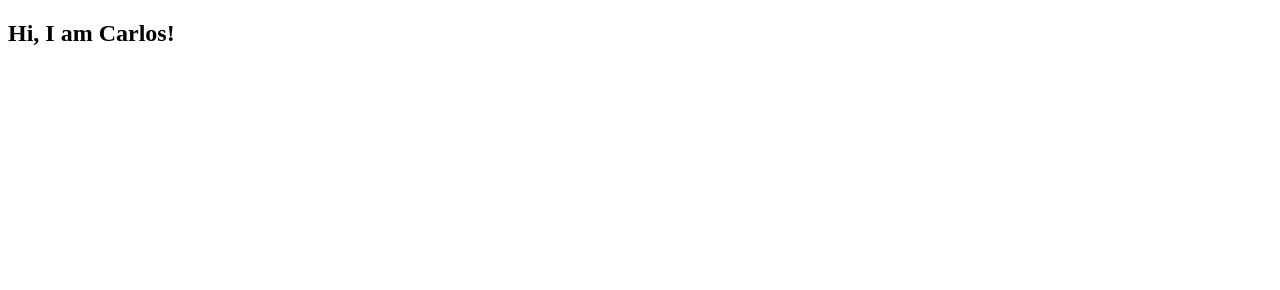
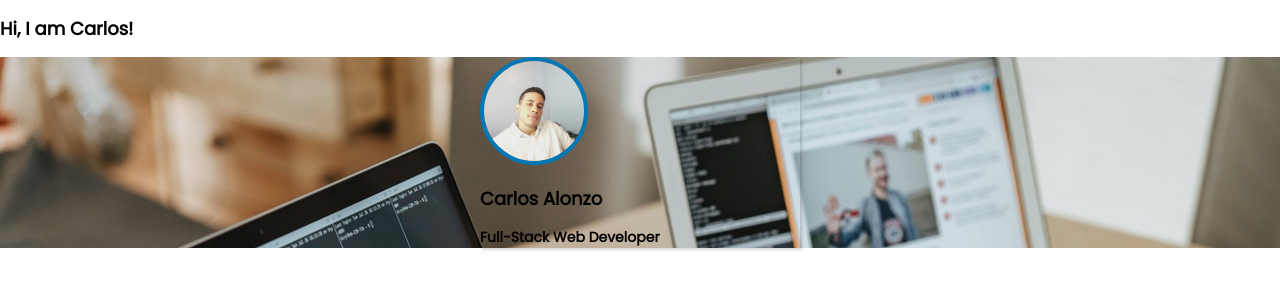
Before and after one commit to Alonzocarlos95/Frontend, a plain HTML site: page index.html in a window 1280 px wide. Drawn offline with Linux system fonts and the light colour scheme.

Commit message:
advances

```diff
--- a/index.html
+++ b/index.html
@@ -5,6 +5,10 @@
     <meta http-equiv="X-UA-Compatible" content="IE=edge">
     <meta name="viewport" content="width=device-width, initial-scale=1.0">
     <title>Document</title>
+    <link rel="stylesheet" href="styles/small.css" media="screen">
+    <!--Google Fonts API-->
+    <link rel="preconnect" href="https://fonts.googleapis.com">
+    <link href="https://fonts.googleapis.com/css2?family=Poppins&display=swap" rel="stylesheet">
 </head>
 <body>
     <header>
@@ -12,6 +16,13 @@
             <h1>Hi, I am Carlos!</h1>
         </nav>
     </header>
+    <section class="info-st">
+        <div class="avatar-section">
+        <img src="imgs/carlos_facebook.jpg" alt="Profile Picture">
+        <h2>Carlos Alonzo</h2>
+        <h3>Full-Stack Web Developer</h3>
+        </div>
+    </section>
     <main>
 
     </main>
--- /dev/null
+++ b/styles/small.css
@@ -0,0 +1,31 @@
+body {
+    box-sizing: border-box;
+    margin: 0;
+    font-family: 'Poppins', sans-serif;
+    font-size: 12px;
+}
+
+/* section {
+    margin: auto;
+    width: 100%;
+    height: 25vw;
+} */
+
+.info-st {
+    background-image: url(../imgs/comp2.jpg);
+    background-repeat: no-repeat;
+    background-size: cover;
+}
+
+.avatar-section {
+    box-shadow: rgb(0 0 0 / 15%) 1.95px 1.95px 2.6px;
+    width: 25%;
+    margin: auto;
+}
+
+.avatar-section img {
+    width: 100px;
+    height: 100px;
+    border-radius: 50%;
+    border: 4px solid #0077B6;
+}
```
Also changed, not shown: imgs/b-code.jpg (added), imgs/carlos_facebook.jpg (added), imgs/comp2.jpg (added), imgs/test.jpg (added), 1 other file.
